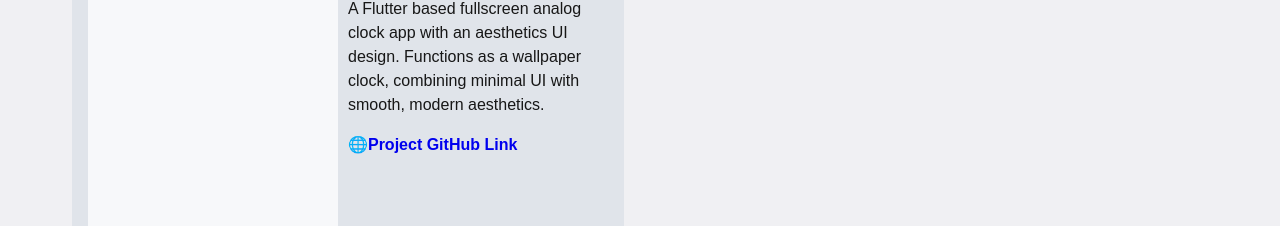
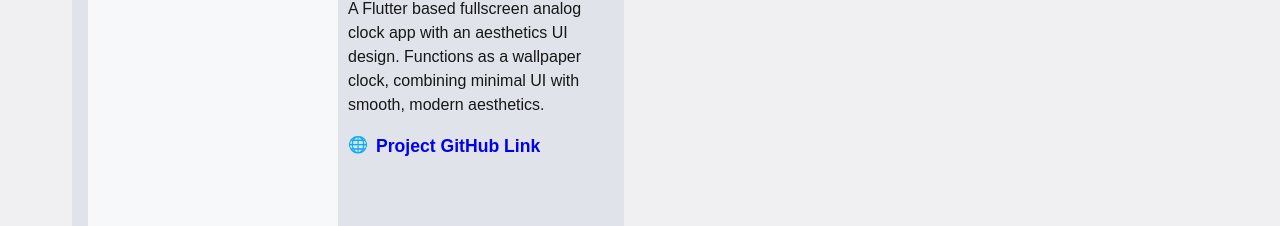
Before and after one commit to PratikKumarRout/Pratik-Kumar-Rout, a Next.js app: page / in a window 1280 px wide. Shown: the part 1038-1264 px from the top of the page. Built offline with nearby package versions, Linux system fonts and the light colour scheme.

Commit message:
style: link UI change in projects version 1.10.20

```diff
--- a/src/app/components/AboutContact.js
+++ b/src/app/components/AboutContact.js
@@ -25,7 +25,7 @@ export default function AboutContact() {
                     <p className={styles.para}>“Collaboration Starts with a Hello.” <br />
                         The best way to reach me is through email, but I&apos;m also available on other platforms.
                     </p>
-                    <div style={{marginTop: "1rem"}}>
+                    <div style={{ marginTop: "1rem" }}>
                         {/* make a list of those contacts using map function */}
                         {contacts.map((contact, index) => (
                             <div key={index} className={styles.contact_list}>
--- a/src/app/components/AboutContact.module.css
+++ b/src/app/components/AboutContact.module.css
@@ -47,10 +47,7 @@
     transition: transform 200ms linear;
 }
 
-.contact_list a:hover {
+.contact_list p:hover {
+    transform: scale(1.1);
     color: var(--accent);
 }
-
-.contact_list p:hover {
-    transform: scale(1.1);
-}
--- a/src/app/components/Projects.js
+++ b/src/app/components/Projects.js
@@ -3,7 +3,11 @@ import Link from "next/link";
 import styles from "./projects.module.css";
 
 const projects = [
-  { label: "Minimal Clock UI", url: "https://github.com/PratikKumarRout/neo-clock" ,about: "A Flutter based fullscreen analog clock app with an aesthetics UI design. Functions as a wallpaper clock, combining minimal UI with smooth, modern aesthetics." },
+  {
+    label: "Minimal Clock UI",
+    url: "https://github.com/PratikKumarRout/neo-clock",
+    about: "A Flutter based fullscreen analog clock app with an aesthetics UI design. Functions as a wallpaper clock, combining minimal UI with smooth, modern aesthetics."
+  },
 ];
 
 export default function Projects() {
@@ -14,11 +18,13 @@ export default function Projects() {
         <div className={styles.projects_container}>
           {projects.map((project, index) => (
             <div key={index} className={styles.project_chip}>
-              <div className={styles.project_image}> </div>
+              <div className={styles.project_image}>
+                 </div>
               <div className={styles.project_details}>
                 <h3>{project.label}</h3>
                 <p>{project.about}</p>
-                <Link href={project.url} rel="noopner noreferrer" target="_blank" className={styles.project_link}>Project GitHub Link</Link>
+                <a href={project.url} rel="noopner noreferrer" target="_blank"><p>Project GitHub Link</p>
+                </a>
               </div>
             </div>
           ))}
--- a/src/app/components/projects.module.css
+++ b/src/app/components/projects.module.css
@@ -34,17 +34,26 @@
     margin-bottom: 1rem;
 }
 
-.project_link {
+.project_details a {
     text-decoration: none;
     font-weight: bold;
     font-size: medium;
+    display: flex;
+    gap: 0.5rem;
 }
 
-.project_link:hover {
-    color: var(--accent);
+.project_details a>p {
+    font-size: 1.1rem;
+    transition: transform 200ms linear;
 }
 
-.project_link::before {
+.project_details a>p:hover {
+    color: var(--accent);
+    transform: scale(1.1);
+}
+
+
+.project_details a::before {
     content: "🌐";
 }
 
```
